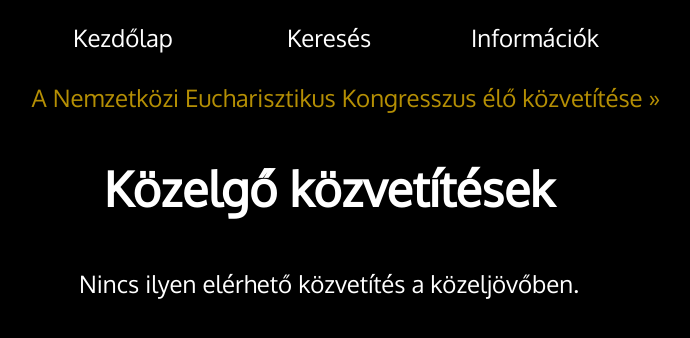
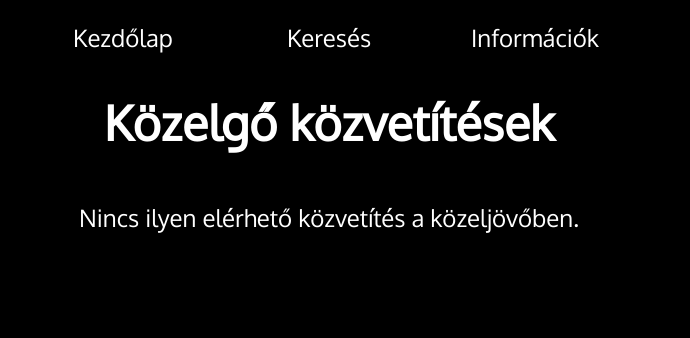
Before and after one commit to molnarm/liturgia.tv, a Django app: page / in a window 1280 px wide. Shown: the top 338 px of the page, without its empty margins (311-1001 px from the left). Run offline with Django 3.2, Linux system fonts and the light colour scheme; data that the repository does not hold is empty; parts of the project's set-up code (start-up, migrations or seed data) failed here and were passed over.

Commit message:
a NEK-nek rég vége

```diff
--- a/zsolozsma/templates/zsolozsma/home.html
+++ b/zsolozsma/templates/zsolozsma/home.html
@@ -1,8 +1,6 @@
 {% extends "zsolozsma/layout.html" %}
 {% block title %}Kezdőlap{% endblock %}
 {% block content %}
-
-{% include "zsolozsma/snippets/info.html" with content='<a href="https://www.youtube.com/watch?v=OC5TgY4lmj0">A Nemzetközi Eucharisztikus Kongresszus élő közvetítése &raquo;</a>' %}
 
 <h1>Közelgő közvetítések</h1>
 
```
